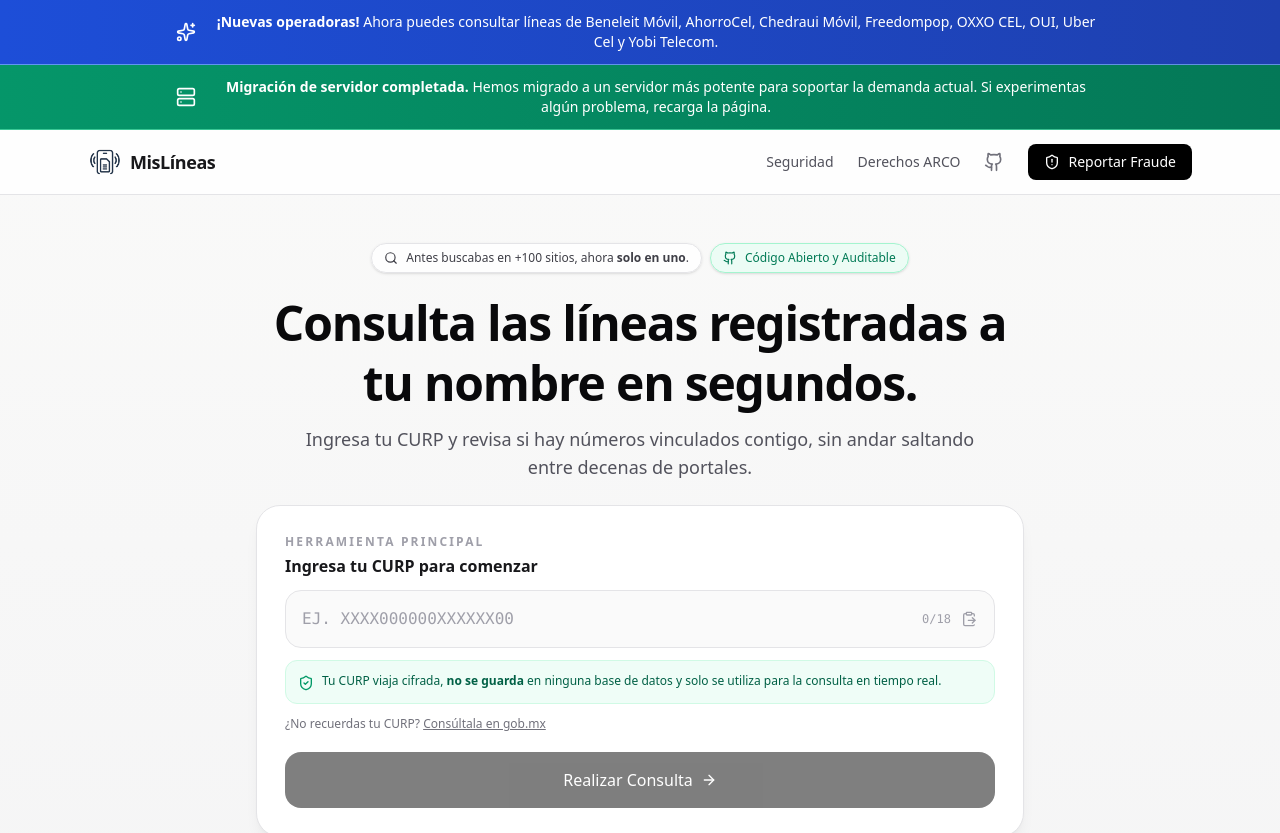
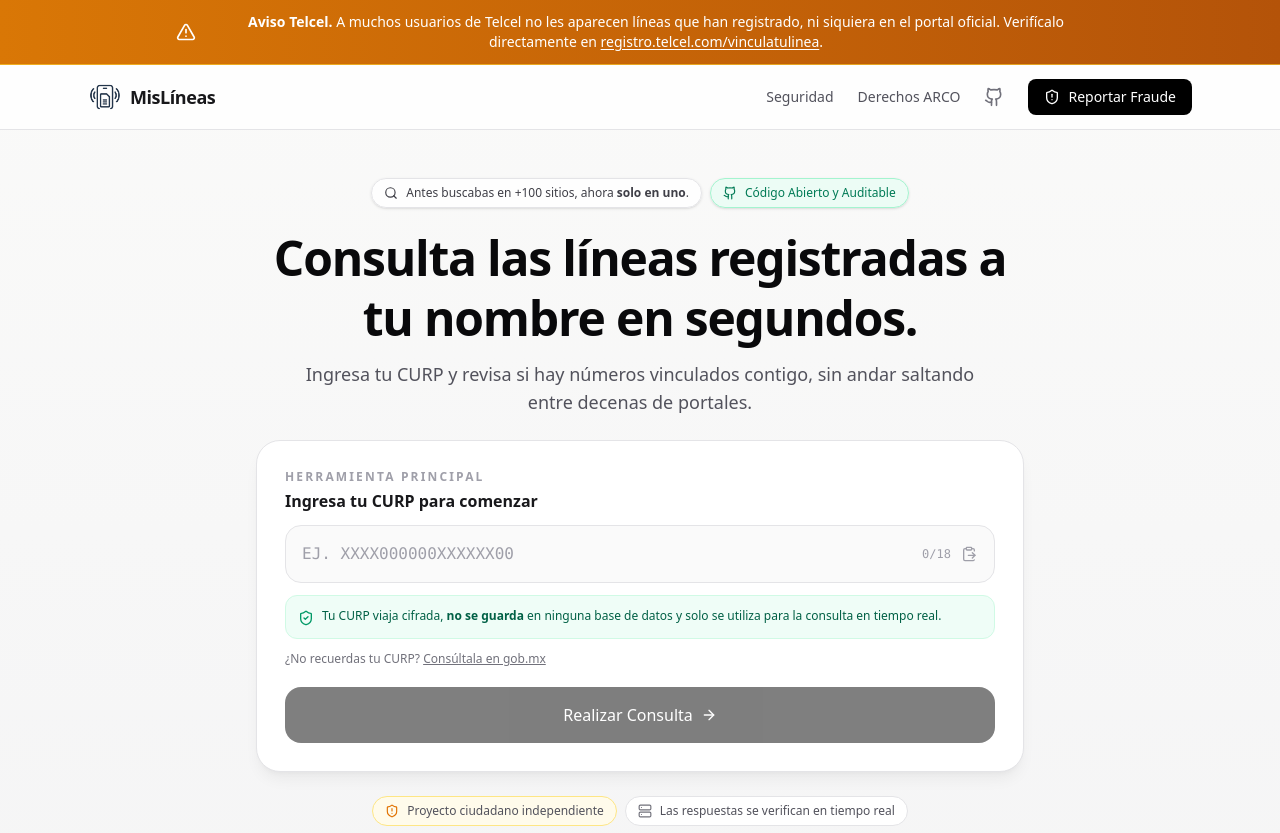
Before and after one commit to CarlosNunezMX/MisLineas, a Next.js app: page / in a window 1280 px wide. Shown: the top 833 px of the page. Built offline with nearby package versions, Linux system fonts and the light colour scheme.

Commit message:
feat(banner): replace banners with Telcel registry notice
Remove the new-operators and server-migration banners and add a single
notice about Telcel users missing registered lines, even on the
official portal, pointing them to the official registration tool.

```diff
--- a/src/app/page.tsx
+++ b/src/app/page.tsx
@@ -1,6 +1,6 @@
 "use client";
 
-import { Server, Sparkles } from "lucide-react";
+import { AlertTriangle } from "lucide-react";
 import { AnimatePresence } from "motion/react";
 import type React from "react";
 import { useState } from "react";
@@ -54,18 +54,19 @@ export default function MisLineas() {
 
   return (
     <div className="min-h-screen bg-[linear-gradient(180deg,#fafaf9_0%,#f4f4f5_40%,#ffffff_100%)] font-sans text-zinc-900 selection:bg-zinc-900 selection:text-white">
-      <div className="flex items-center justify-center gap-3 border-b border-blue-300/60 bg-[linear-gradient(90deg,#1d4ed8_0%,#1e40af_100%)] px-4 py-3 text-sm text-white">
-        <Sparkles className="w-5 h-5 shrink-0" />
+      <div className="flex items-center justify-center gap-3 border-b border-amber-300/60 bg-[linear-gradient(90deg,#d97706_0%,#b45309_100%)] px-4 py-3 text-sm text-white">
+        <AlertTriangle className="w-5 h-5 shrink-0" />
         <p className="text-center max-w-4xl font-medium">
-          <strong>¡Nuevas operadoras!</strong> Ahora puedes consultar líneas de{" "}
-          Beneleit Móvil, AhorroCel, Chedraui Móvil, Freedompop, OXXO CEL, OUI, Uber Cel y Yobi Telecom.
-        </p>
-      </div>
-
-      <div className="flex items-center justify-center gap-3 border-b border-emerald-300/60 bg-[linear-gradient(90deg,#059669_0%,#047857_100%)] px-4 py-3 text-sm text-white">
-        <Server className="w-5 h-5 shrink-0" />
-        <p className="text-center max-w-4xl font-medium">
-          <strong>Migración de servidor completada.</strong> Hemos migrado a un servidor más potente para soportar la demanda actual. Si experimentas algún problema, recarga la página.
+          <strong>Aviso Telcel.</strong> A muchos usuarios de Telcel no les aparecen líneas que han registrado, ni siquiera en el portal oficial. Verifícalo directamente en{" "}
+          <a
+            href="https://registro.telcel.com/vinculatulinea/#/"
+            target="_blank"
+            rel="noopener noreferrer"
+            className="underline underline-offset-2 hover:text-amber-100"
+          >
+            registro.telcel.com/vinculatulinea
+          </a>
+          .
         </p>
       </div>
 
```
